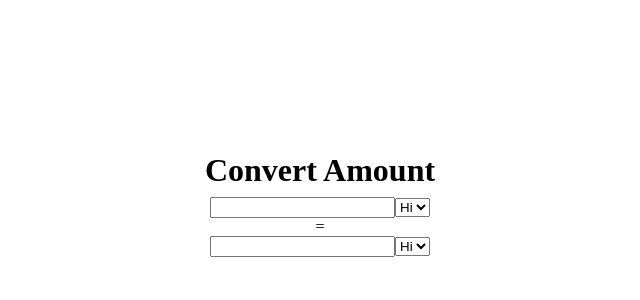
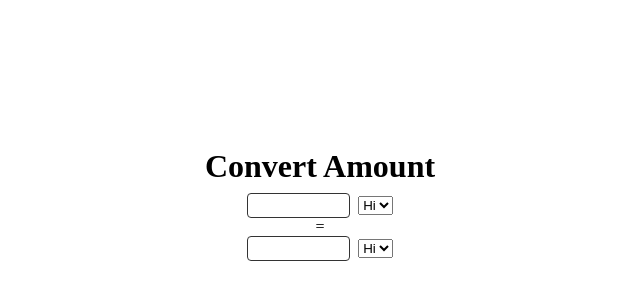
Before and after one commit to RaymondNwambuonwo/React-Money-Converter, a React (Create React App) app in the folder moneyconverter/: page / in a window 1280 px wide. Shown: the part 196-496 px from the top of the page, without its empty margins (320-960 px from the left). Built offline with nearby package versions, Linux system fonts and the light colour scheme.

Commit message:
added basic styling

```diff
--- a/moneyconverter/src/App.css
+++ b/moneyconverter/src/App.css
@@ -11,3 +11,19 @@ h1 {
   margin: 0;
   margin-bottom: 0.5rem;
 }
+
+.input {
+  border: 1px solid #333;
+  border-radius: 0.3em;
+  padding: 0.25rem;
+  width: 7em;
+}
+
+select {
+  margin-left: 0.5rem;
+}
+
+.equals {
+  font-weight: bold;
+  font-size: 2rem;
+}
--- a/moneyconverter/src/App.js
+++ b/moneyconverter/src/App.js
@@ -7,7 +7,7 @@ function App() {
     <>
       <h1>Convert Amount</h1>
       <Currency />
-      <div>=</div>
+      <div classname="equals">=</div>
       <Currency />
     </>
   );
```
